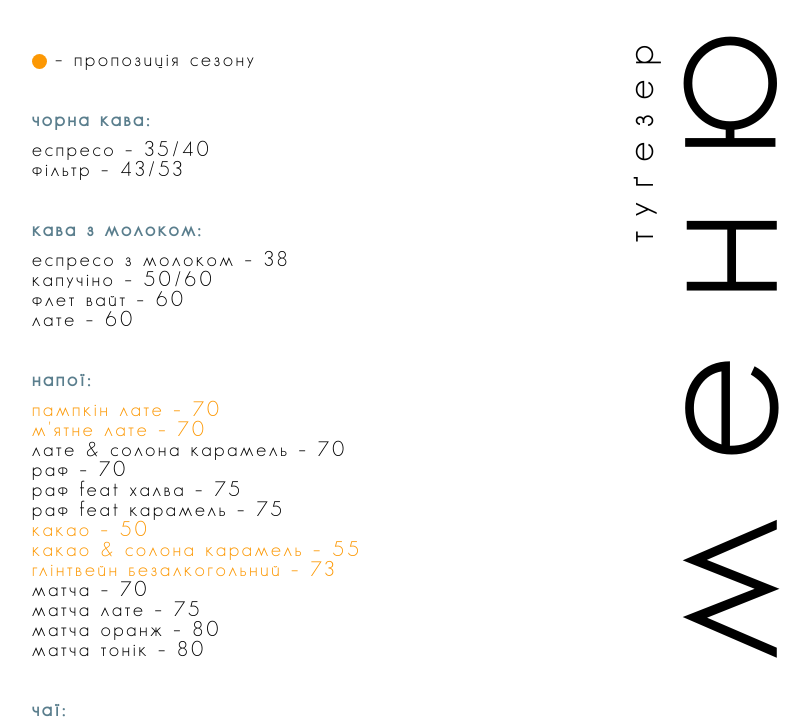
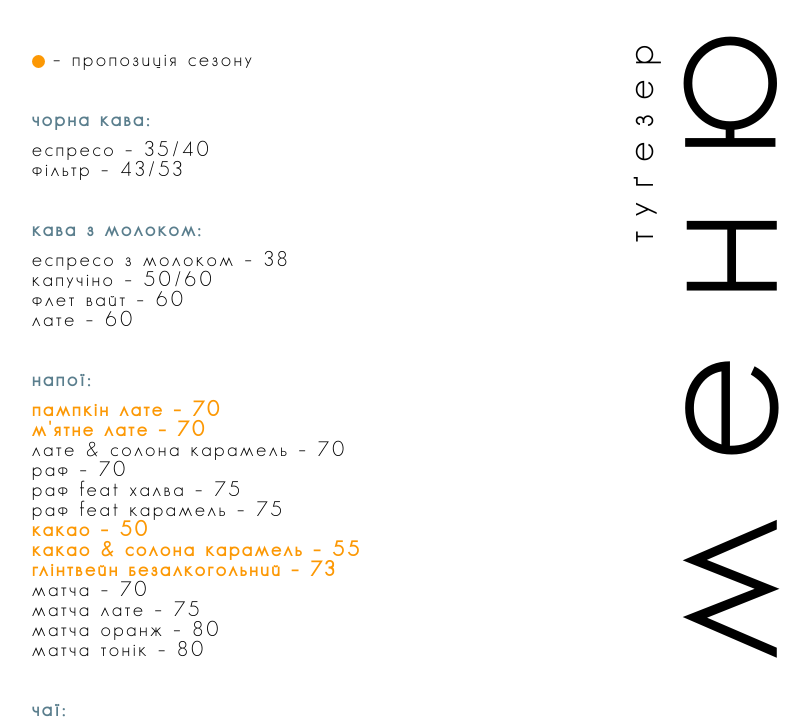
Before and after one commit to OksanaHasdaiko/together, a plain HTML site: page index.html in a window 1280 px wide. Shown: the top 727 px of the page, without its empty margins (224-1035 px from the left). Drawn offline with Linux system fonts and the light colour scheme.

Commit message:
Autumn changes

```diff
--- a/styles.css
+++ b/styles.css
@@ -98,6 +98,7 @@ header {
 
 .menu-item--orange {
   color: #fc9804;
+  font-weight: 600;
 }
 
 .note {
@@ -111,8 +112,8 @@ header {
   margin-right: 8px;
   margin-top: 3px;
   border-radius: 50%;
-  height: 15px;
-  width: 15px;
+  height: 13px;
+  width: 13px;
 }
 
 .footer {
```
